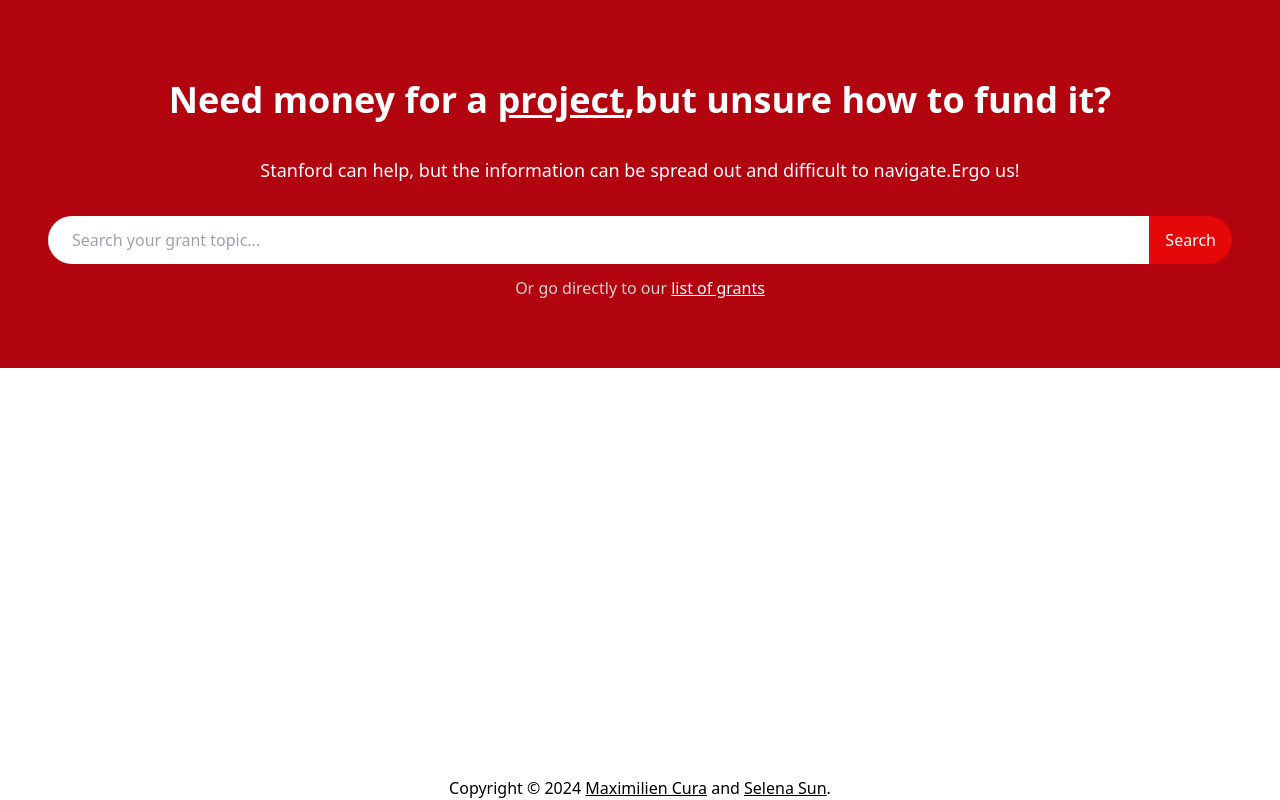
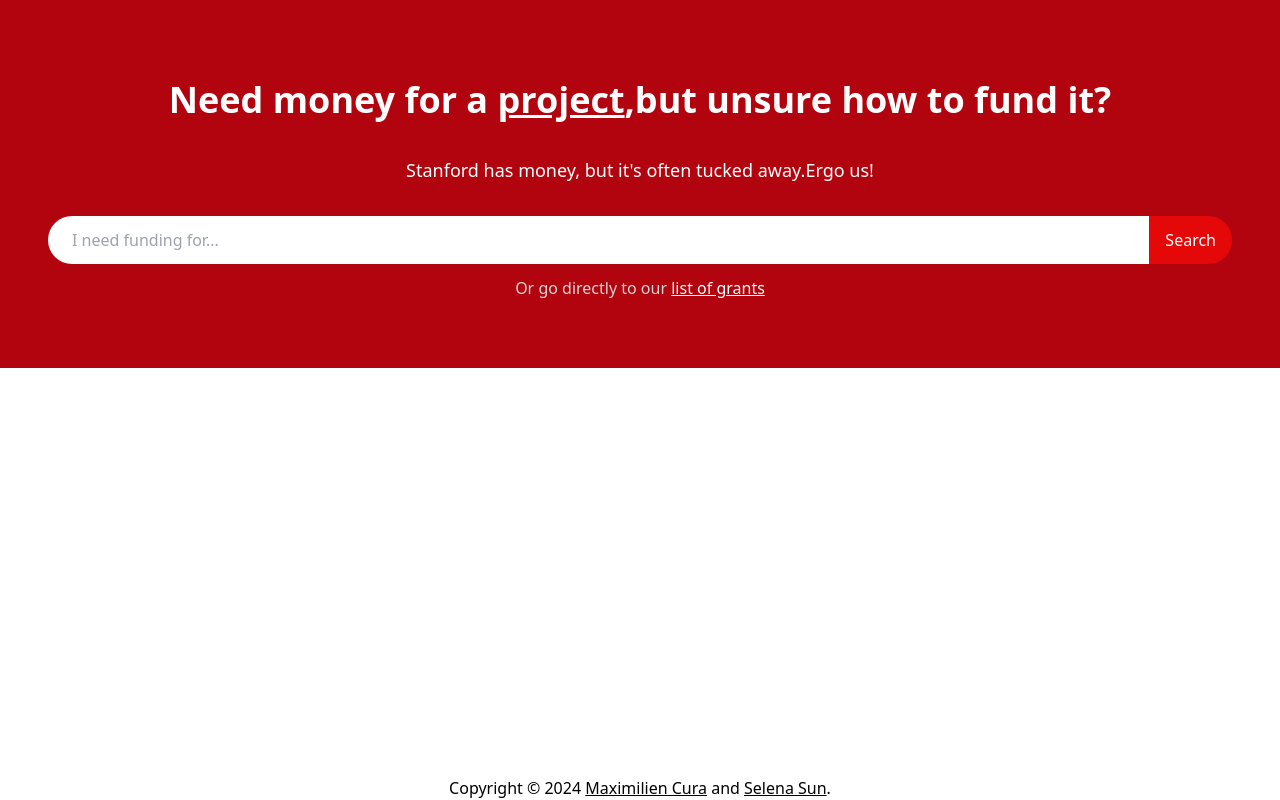
Before and after one commit to selenasun1618/freemoneyfromstanford, a Next.js app: page / in a window 1280 px wide. Built offline with nearby package versions, Linux system fonts and the light colour scheme.

Commit message:
changed wording

```diff
--- a/src/app/page.tsx
+++ b/src/app/page.tsx
@@ -10,10 +10,10 @@
                   </h1>
                   <p className={"text-center text-lg font-medium mb-6 mt-9 px-1 block"}>
                       <span className={'inline-block'}>
-                          Stanford can help, but the information can be spread out and difficult to navigate.
+                          Stanford has money, but it's often tucked away.
                       </span>
                       <span className={'inline-block'}>
-                          Ergo us!
+                        Ergo us!
                       </span>
                   </p>
 
@@ -24,7 +24,7 @@
                       {/*    /!*(Note that this is not necessarily exhaustive, and we cannot represent Stanford)*!/*/}
                       {/*</h5>*/}
                       <div className={"my-2 mx-3 flex flex-row grow"}>
-                          <input type="search" placeholder="Search your grant topic..." enterKeyHint="search"
+                          <input type="search" placeholder="I need funding for..." enterKeyHint="search"
                                  name="search"
                                  className={"rounded-l-3xl py-3 pl-6 pr-3 flex-grow bg-slate-100 text-black-1000"}
                           />
```
